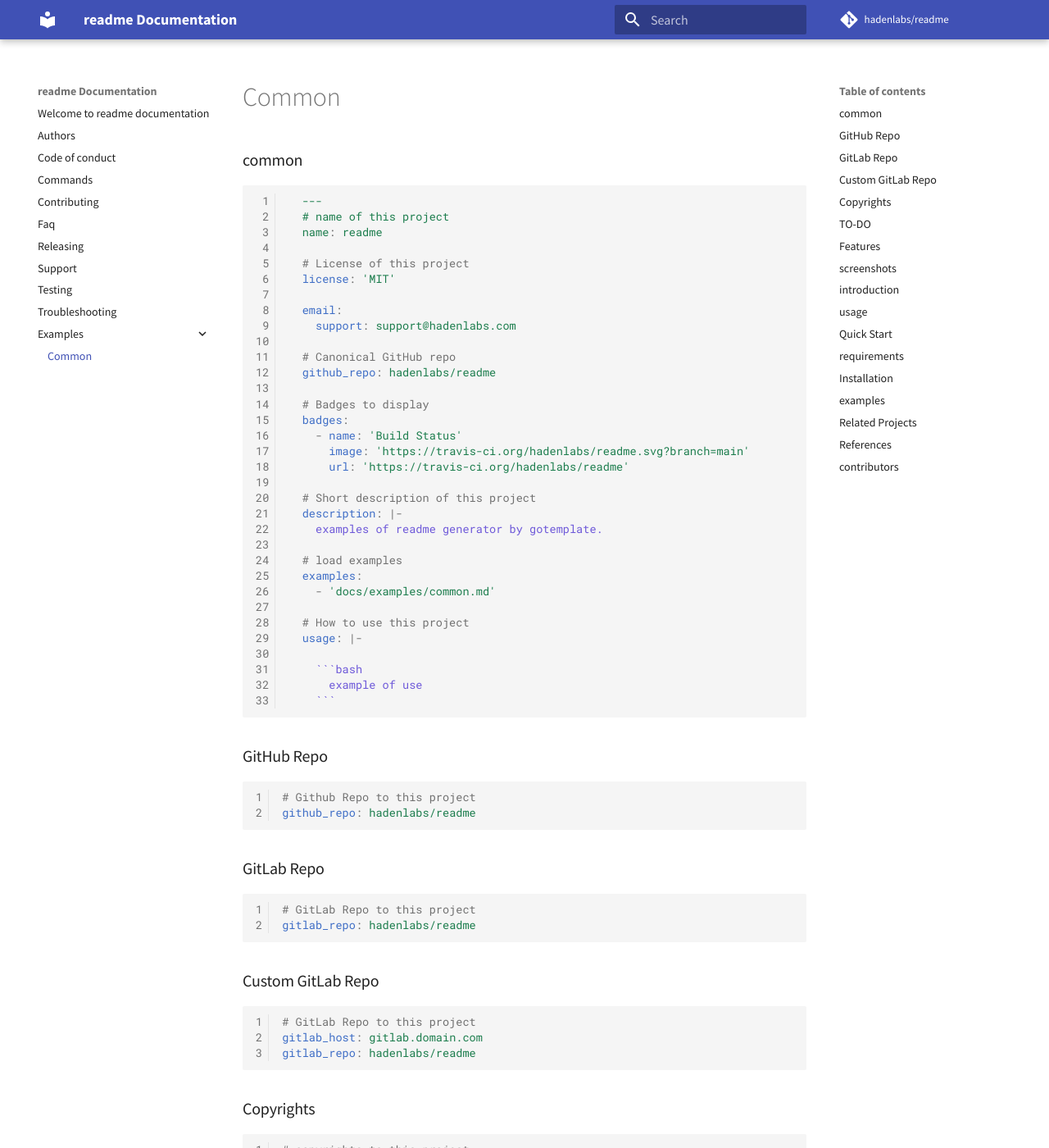
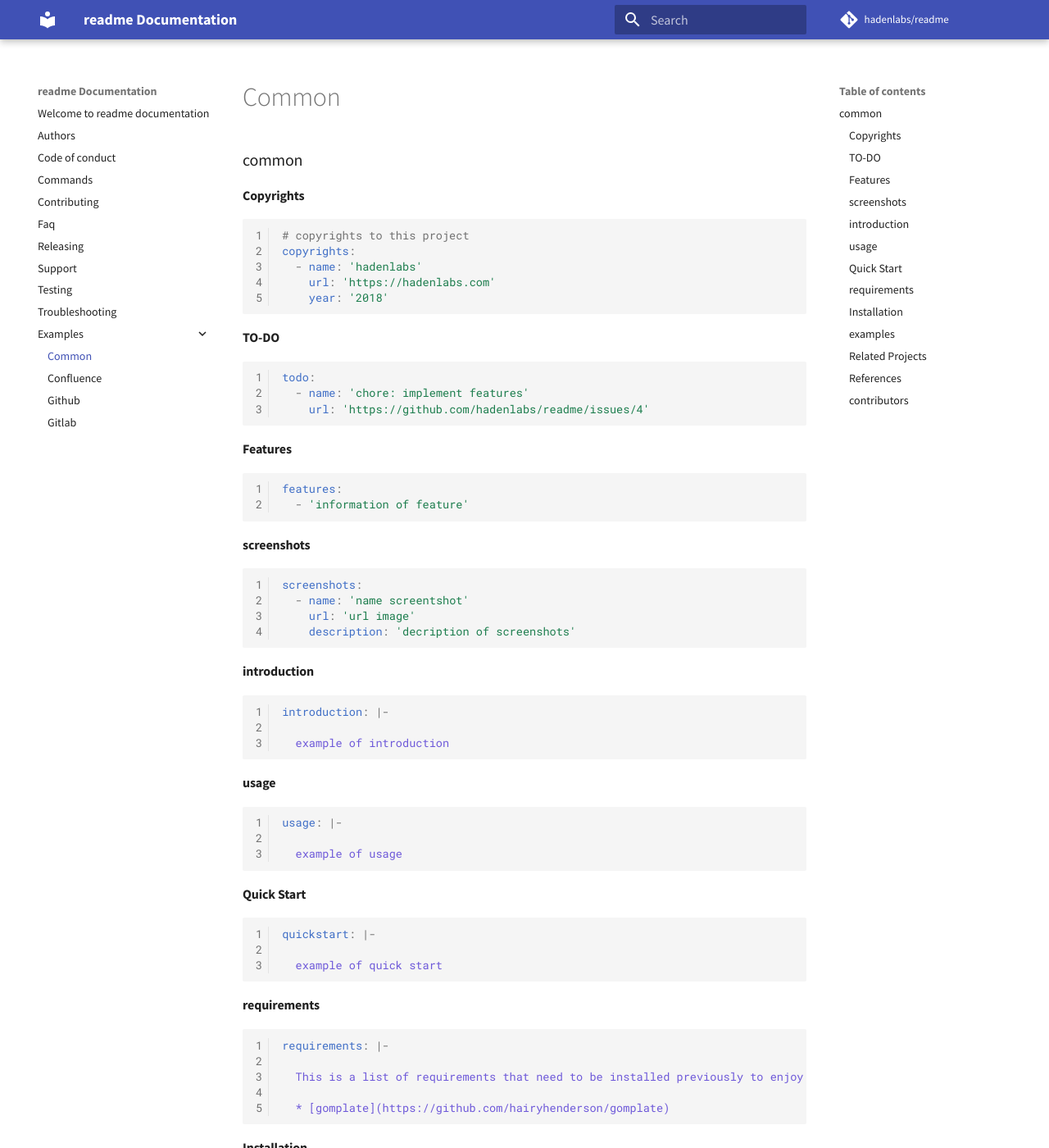
Before and after one commit to hadenlabs/readme, an MkDocs documentation site: the page built from docs/examples/common.md, in a window 1280 px wide and 1400 px high. Shown: the whole window at 82% size. Built offline with MkDocs 1.6.1 and Material for MkDocs 9.7.7, drawn with Linux system fonts in a browser that asks for light colours; comment, search, counter and statistics services are not loaded.

Commit message:
refactor: examples common, confluence, github and gitlab (#26)

`````diff
--- a/docs/examples/common.md
+++ b/docs/examples/common.md
@@ -1,66 +1,6 @@
 ### common
 
-````yaml
-
-  ---
-  # name of this project
-  name: readme
-
-  # License of this project
-  license: 'MIT'
-
-  email:
-    support: support@hadenlabs.com
-
-  # Canonical GitHub repo
-  github_repo: hadenlabs/readme
-
-  # Badges to display
-  badges:
-    - name: 'Build Status'
-      image: 'https://travis-ci.org/hadenlabs/readme.svg?branch=main'
-      url: 'https://travis-ci.org/hadenlabs/readme'
-
-  # Short description of this project
-  description: |-
-    examples of readme generator by gotemplate.
-
-  # load examples
-  examples:
-    - 'docs/examples/common.md'
-
-  # How to use this project
-  usage: |-
-
-    ```bash
-      example of use
-    ```
-
-````
-
-### GitHub Repo
-
-```yaml
-# Github Repo to this project
-github_repo: hadenlabs/readme
-```
-
-### GitLab Repo
-
-```yaml
-# GitLab Repo to this project
-gitlab_repo: hadenlabs/readme
-```
-
-### Custom GitLab Repo
-
-```yaml
-# GitLab Repo to this project
-gitlab_host: gitlab.domain.com
-gitlab_repo: hadenlabs/readme
-```
-
-### Copyrights
+#### Copyrights
 
 ```yaml
 # copyrights to this project
@@ -70,7 +10,7 @@ copyrights:
     year: '2018'
 ```
 
-### TO-DO
+#### TO-DO
 
 ```yaml
 todo:
@@ -78,14 +18,14 @@ todo:
     url: 'https://github.com/hadenlabs/readme/issues/4'
 ```
 
-### Features
+#### Features
 
 ```yaml
 features:
   - 'information of feature'
 ```
 
-### screenshots
+#### screenshots
 
 ```yaml
 screenshots:
@@ -94,7 +34,7 @@ screenshots:
     description: 'decription of screenshots'
 ```
 
-### introduction
+#### introduction
 
 ```yaml
 introduction: |-
@@ -102,7 +42,7 @@ introduction: |-
   example of introduction
 ```
 
-### usage
+#### usage
 
 ```yaml
 usage: |-
@@ -110,7 +50,7 @@ usage: |-
   example of usage
 ```
 
-### Quick Start
+#### Quick Start
 
 ```yaml
 quickstart: |-
@@ -118,7 +58,7 @@ quickstart: |-
   example of quick start
 ```
 
-### requirements
+#### requirements
 
 ```yaml
 requirements: |-
@@ -128,21 +68,21 @@ requirements: |-
   * [gomplate](https://github.com/hairyhenderson/gomplate)
 ```
 
-### Installation
+#### Installation
 
 ```yaml
 installation:
   - 'path of file'
 ```
 
-### examples
+#### examples
 
 ```yaml
 examples:
   - 'path of file'
 ```
 
-### Related Projects
+#### Related Projects
 
 ```yaml
 related:
@@ -151,7 +91,7 @@ related:
     description: 'description of project related'
 ```
 
-### References
+#### References
 
 ```yaml
 references:
@@ -160,7 +100,7 @@ references:
     description: 'description of project references'
 ```
 
-### contributors
+#### contributors
 
 ```yaml
 # Contributors to this project
`````
Also changed, not shown: docs/examples/confluence.md (added, +21 -0 lines), docs/examples/github.md (added, +17 -0 lines), docs/examples/gitlab.md (added, +16 -0 lines).
